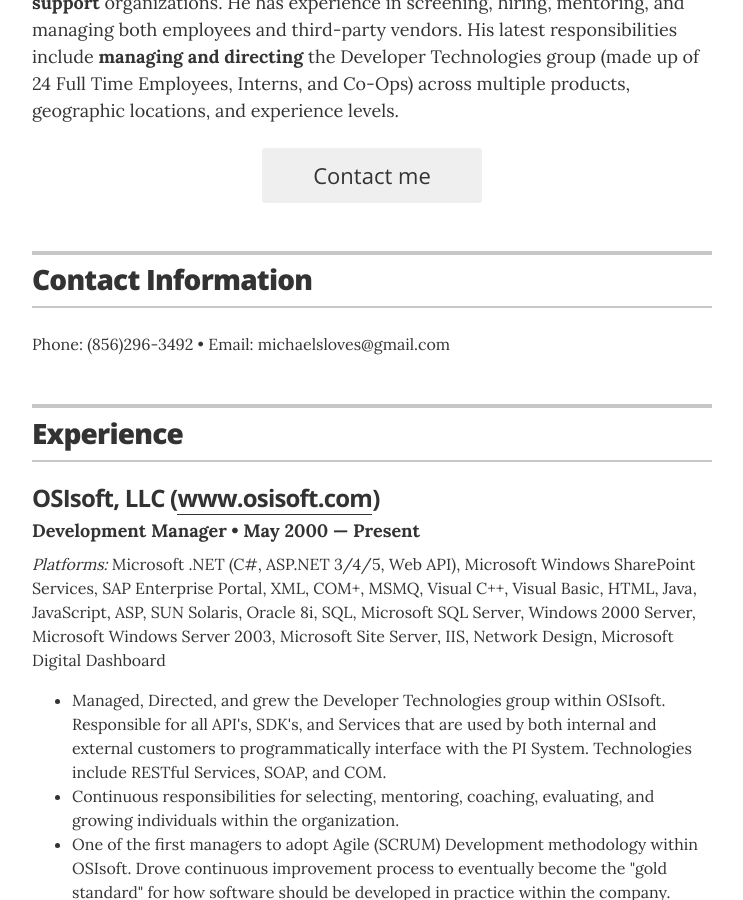
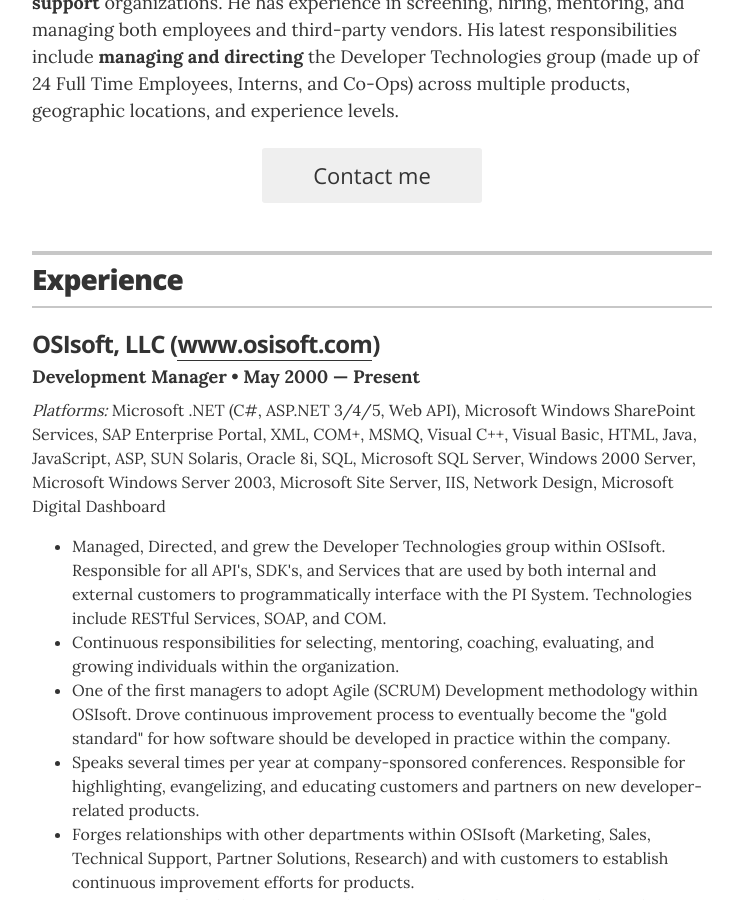
Before and after one commit to Sloveez/sloveez.github.io, a Jekyll site: the page built from index.html, in a window 1280 px wide and 900 px high, scrolled down 481 px. Shown: the whole window, without its empty margins (268-1011 px from the left). Built offline with Jekyll 4.4.1, drawn with Linux system fonts in a browser that asks for light colours.

Commit message:
Update resume.html

```diff
--- a/_layouts/resume.html
+++ b/_layouts/resume.html
@@ -42,18 +42,6 @@
         {% endif %}
 
       </header>
-
-      <!-- begin Contact -->
-      <section class="content-section">
-
-        <header class="section-header">
-          <h2>Contact Information</h2>
-        </header>
-
-        <p class="resume-item-copy">
-        Phone: (856)296-3492 &bull; Email: michaelsloves@gmail.com
-        </p>
-      </section>
 
       {% if site.resume_section_experience %}
       <!-- begin Experience -->
```
